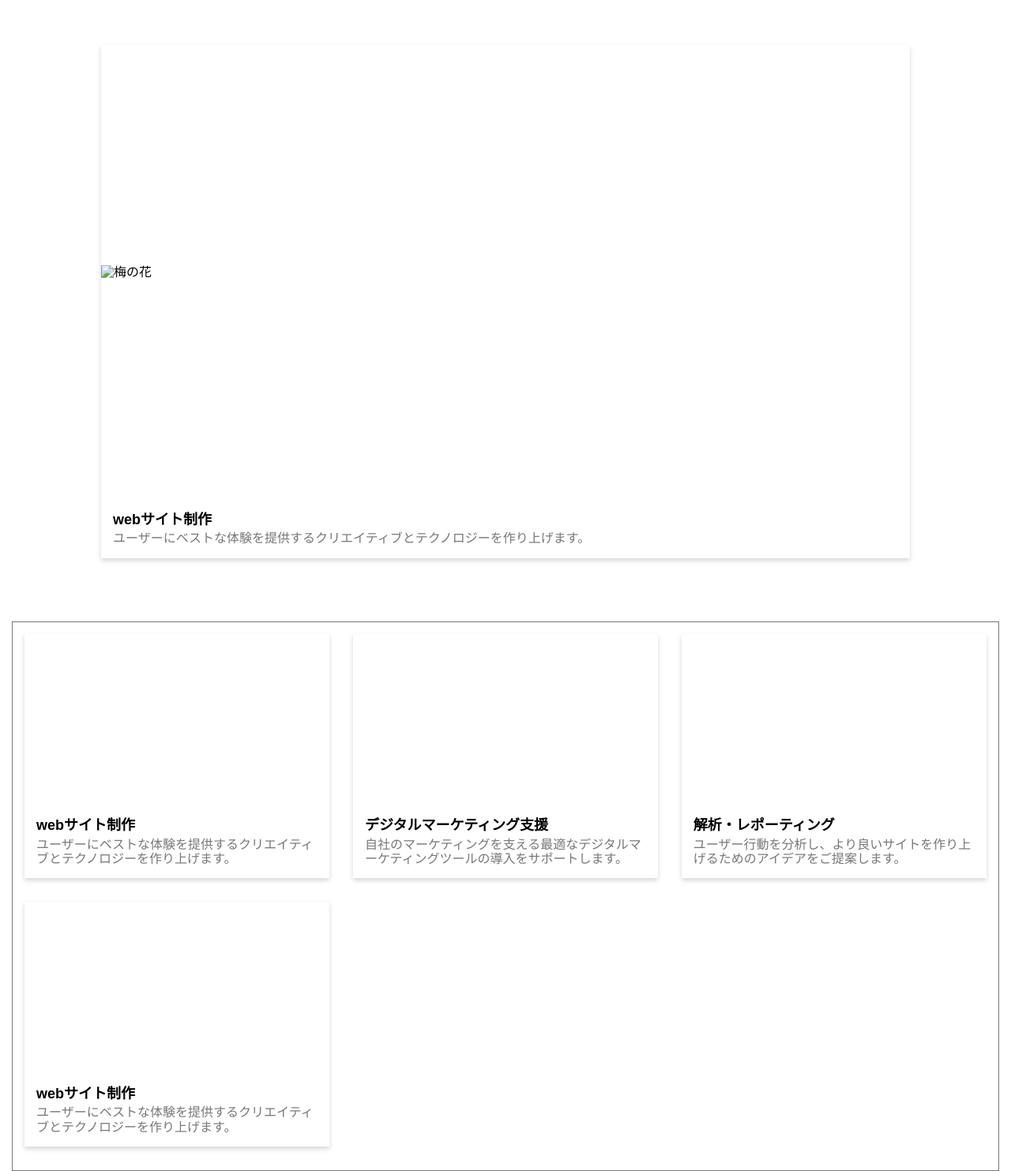
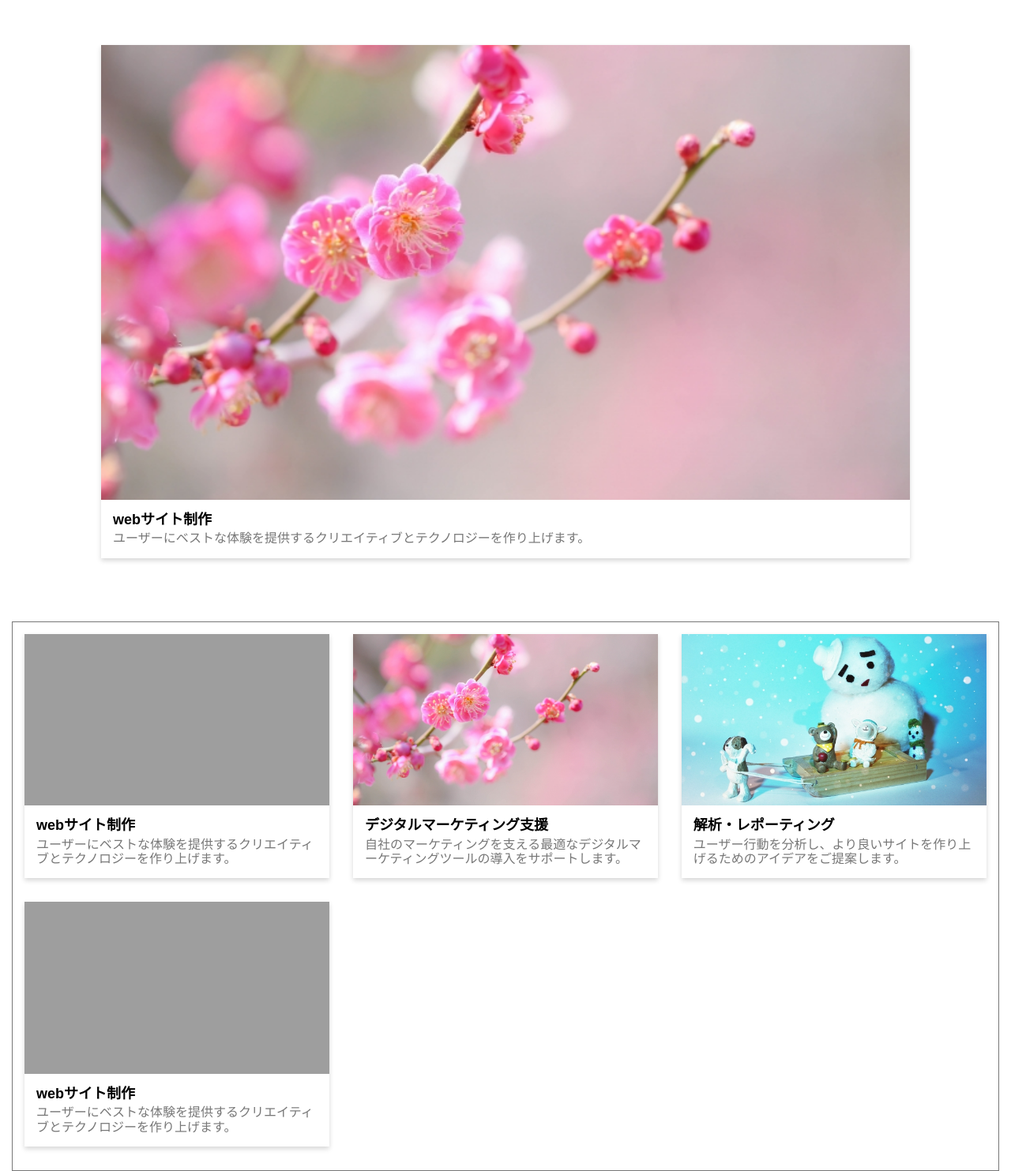
Before and after one commit to kawa-0x0-uso/230408_front-end, a plain HTML site: page index.html in a window 1280 px wide. Shown: the part 615-2098 px from the top of the page at 79% size. Drawn offline with nearby package versions, Linux system fonts and the light colour scheme; some packages are replaced by stand-ins of ours; files that its build step writes are made by us from their sources; the site is published under a folder, as on GitHub Pages, so addresses that start at the root find nothing; grey boxes are pictures that could not be loaded.

Commit message:
Update index.html

```diff
--- a/index.html
+++ b/index.html
@@ -45,7 +45,7 @@
 
 <div class="card card__margin--80">
     <figure class="card__img-wrapper">
-        <img class="card__img" alt="梅の花" src="/img/menu_2.jpg">
+        <img class="card__img" alt="梅の花" src="./img/menu_2.jpg">
     </figure>
     <div class="card__body">
         <h3 class="card__title">
@@ -63,7 +63,7 @@
 <div class="cards cards--col3">
     <div class="cards__item card">
         <figure class="card__img-wrapper">
-            <img class="card__img" alt="" src="/img/menu_1.jpg">
+            <img class="card__img" alt="" src="./img/menu_1.jpg">
         </figure>
         <div class="card__body">
             <h3 class="card__title">
@@ -78,7 +78,7 @@
     <!-- /.cards__item card -->
     <div class="cards__item card">
         <figure class="card__img-wrapper">
-            <img class="card__img" alt="" src="/img/menu_2.jpg">
+            <img class="card__img" alt="" src="./img/menu_2.jpg">
         </figure>
         <div class="card__body">
             <h3 class="card__title">
@@ -93,7 +93,7 @@
     <!-- /.cards__item card -->
     <div class="cards__item card">
         <figure class="card__img-wrapper">
-            <img class="card__img" alt="" src="/img/menu_3.jpg">
+            <img class="card__img" alt="" src="./img/menu_3.jpg">
         </figure>
         <div class="card__body">
             <h3 class="card__title">
@@ -108,7 +108,7 @@
     <!-- /.cards__item card -->
     <div class="cards__item card">
         <figure class="card__img-wrapper">
-            <img class="card__img" alt="" src="/img/menu_1.jpg">
+            <img class="card__img" alt="" src="./img/menu_1.jpg">
         </figure>
         <div class="card__body">
             <h3 class="card__title">
```
